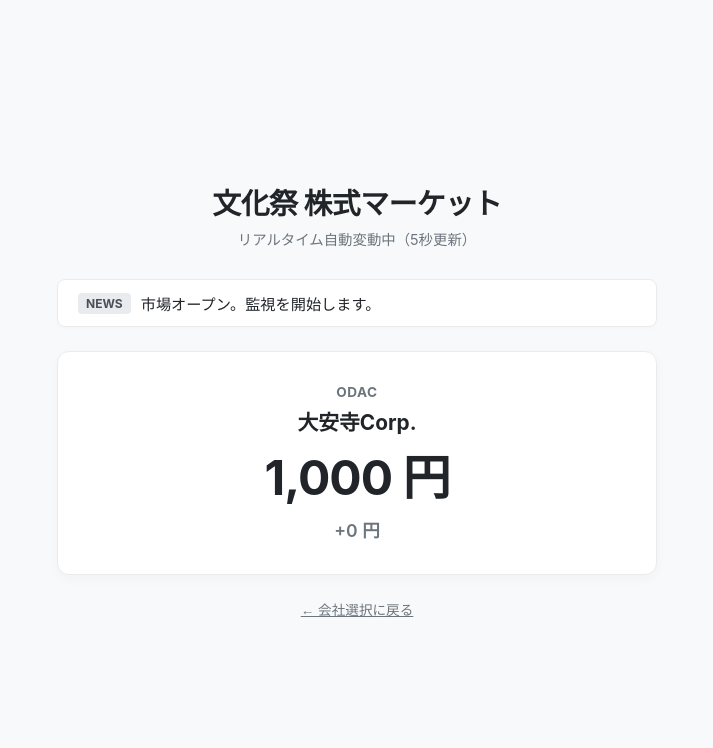
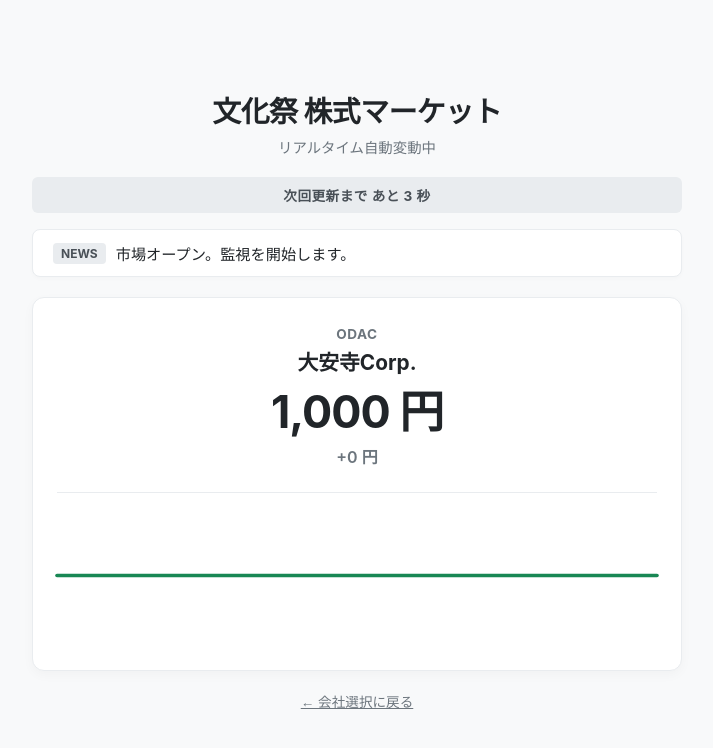
Before and after one commit to QuoCard324/shirasagi-festival, a plain HTML site: page index.html in a window 1280 px wide. Both pictures are taken after a click on the button "大安寺Corp. (ODAC)". Shown: the whole page, without its empty margins (283-996 px from the left). Drawn offline with Linux system fonts and the light colour scheme.

Commit message:
Update index.html

```diff
--- a/index.html
+++ b/index.html
@@ -36,11 +36,11 @@
 
     .container {
       width: 100%;
-      max-width: 600px;
+      max-width: 650px;
     }
 
     header {
-      margin-bottom: 30px;
+      margin-bottom: 20px;
       text-align: center;
     }
 
@@ -98,7 +98,20 @@
 
     /* レート監視画面のスタイル */
     #monitorScreen {
-      display: none; /* 初期状態は非表示 */
+      display: none;
+    }
+
+    /* カウントダウンバー */
+    .timer-card {
+      background: #e9ecef;
+      border-radius: 6px;
+      padding: 8px 16px;
+      font-size: 0.85rem;
+      font-weight: 700;
+      color: #495057;
+      text-align: center;
+      margin-bottom: 16px;
+      letter-spacing: 0.5px;
     }
 
     .news-card {
@@ -111,7 +124,7 @@
       display: flex;
       align-items: center;
       gap: 10px;
-      margin-bottom: 24px;
+      margin-bottom: 20px;
       box-shadow: 0 2px 4px rgba(0, 0, 0, 0.02);
     }
 
@@ -129,10 +142,10 @@
       background: var(--card-bg);
       border: 1px solid var(--border-color);
       border-radius: 12px;
-      padding: 32px 24px;
+      padding: 28px 24px;
       box-shadow: 0 4px 12px rgba(0, 0, 0, 0.03);
       text-align: center;
-      margin-bottom: 24px;
+      margin-bottom: 20px;
     }
 
     .stock-code {
@@ -140,27 +153,58 @@
       font-weight: 700;
       color: var(--text-muted);
       letter-spacing: 0.5px;
-      margin-bottom: 6px;
+      margin-bottom: 4px;
     }
 
     .stock-name {
       font-size: 1.3rem;
       font-weight: 700;
       color: var(--text-main);
-      margin-bottom: 16px;
+      margin-bottom: 12px;
     }
 
     .stock-price {
-      font-size: 3rem;
+      font-size: 2.8rem;
       font-weight: 700;
       letter-spacing: -1px;
       line-height: 1.1;
-      margin-bottom: 12px;
+      margin-bottom: 6px;
     }
 
     .stock-change {
-      font-size: 1.1rem;
+      font-size: 1rem;
       font-weight: 600;
+      margin-bottom: 24px;
+    }
+
+    /* 折れ線グラフ表示エリア */
+    .chart-container {
+      width: 100%;
+      height: 150px;
+      border-top: 1px solid var(--border-color);
+      padding-top: 16px;
+    }
+
+    svg {
+      width: 100%;
+      height: 100%;
+      overflow: visible;
+    }
+
+    .polyline-up {
+      fill: none;
+      stroke: var(--up-color);
+      stroke-width: 3;
+      stroke-linecap: round;
+      stroke-linejoin: round;
+    }
+
+    .polyline-down {
+      fill: none;
+      stroke: var(--down-color);
+      stroke-width: 3;
+      stroke-linecap: round;
+      stroke-linejoin: round;
     }
 
     .up { color: var(--up-color); }
@@ -198,14 +242,31 @@
       </div>
     </div>
 
-    <!-- 2. 株価モニター画面（自動更新） -->
+    <!-- 2. 株価モニター画面 -->
     <div id="monitorScreen">
+      <!-- カウントダウン表示 -->
+      <div class="timer-card">
+        次回更新まで あと <span id="countdown">5</span> 秒
+      </div>
+
       <div class="news-card">
         <span class="news-tag">NEWS</span>
         <span id="newsBox">市場オープン。監視を開始します。</span>
       </div>
 
-      <div class="stock-card" id="stockCard"></div>
+      <div class="stock-card">
+        <div class="stock-code" id="stockCode"></div>
+        <div class="stock-name" id="stockName"></div>
+        <div class="stock-price" id="stockPrice"></div>
+        <div class="stock-change" id="stockChange"></div>
+
+        <!-- 折れ線グラフエリア -->
+        <div class="chart-container">
+          <svg id="chartSvg" viewBox="0 0 500 120" preserveAspectRatio="none">
+            <polyline id="chartPolyline" points="" class="polyline-up" />
+          </svg>
+        </div>
+      </div>
 
       <div class="back-btn-container">
         <button class="btn-back" onclick="resetSelection()">← 会社選択に戻る</button>
@@ -214,13 +275,13 @@
   </div>
 
   <script>
-    // 2社のみ定義
     const stocksData = {
       'ODAC': {
         code: 'ODAC',
         name: '大安寺Corp.',
         price: 1000,
         prevPrice: 1000,
+        history: [1000], // 株価履歴（グラフ用）
         news: [
           { text: "新商品の発表で期待感が高まる！", type: "boom" },
           { text: "行列ができて話題沸騰中！", type: "boom" },
@@ -235,6 +296,7 @@
         name: '山陽ホールディングス',
         price: 1000,
         prevPrice: 1000,
+        history: [1000], // 株価履歴（グラフ用）
         news: [
           { text: "上方修正を発表し好調な滑り出し！", type: "boom" },
           { text: "他校からの視察団が訪れ好評！", type: "boom" },
@@ -248,22 +310,24 @@
 
     let selectedStock = null;
     let timerId = null;
+    let timeLeft = 5;
 
-    // 会社選択時の処理
     function selectCompany(code) {
-      selectedStock = JSON.parse(JSON.stringify(stocksData[code])); // データのディープコピー
+      selectedStock = JSON.parse(JSON.stringify(stocksData[code]));
 
       document.getElementById('selectScreen').style.display = 'none';
       document.getElementById('monitorScreen').style.display = 'block';
-      document.getElementById('headerSubtitle').innerText = 'リアルタイム自動変動中（5秒更新）';
+      document.getElementById('headerSubtitle').innerText = 'リアルタイム自動変動中';
+
+      timeLeft = 5;
+      document.getElementById('countdown').innerText = timeLeft;
 
       render();
 
-      // 5秒ごとに自動変動するタイマーを開始
-      timerId = setInterval(autoUpdate, 5000);
+      // 1秒ごとにタイマーカウントダウン
+      timerId = setInterval(tick, 1000);
     }
 
-    // 選択画面に戻る処理
     function resetSelection() {
       if (timerId) clearInterval(timerId);
       selectedStock = null;
@@ -273,7 +337,45 @@
       document.getElementById('headerSubtitle').innerText = '銘柄を選択してください';
     }
 
-    // 画面更新描画
+    // 1秒刻みのタイマー処理
+    function tick() {
+      timeLeft--;
+      document.getElementById('countdown').innerText = timeLeft;
+
+      if (timeLeft <= 0) {
+        autoUpdate();
+        timeLeft = 5; // 5秒リセット
+        document.getElementById('countdown').innerText = timeLeft;
+      }
+    }
+
+    // 株価自動更新
+    function autoUpdate() {
+      if (!selectedStock) return;
+
+      selectedStock.prevPrice = selectedStock.price;
+
+      const isBoom = Math.random() < 0.5;
+      let rate = isBoom ? (0.20 + Math.random() * 0.20) : -(0.20 + Math.random() * 0.20);
+
+      let newPrice = Math.round(selectedStock.price * (1 + rate));
+      selectedStock.price = Math.max(10, newPrice);
+
+      // 履歴を追加（直近10件まで保持）
+      selectedStock.history.push(selectedStock.price);
+      if (selectedStock.history.length > 10) {
+        selectedStock.history.shift();
+      }
+
+      // ニュース切り替え
+      const targetNewsList = selectedStock.news.filter(n => n.type === (isBoom ? 'boom' : 'crash'));
+      const randomNews = targetNewsList[Math.floor(Math.random() * targetNewsList.length)];
+      document.getElementById('newsBox').innerText = randomNews.text;
+
+      render();
+    }
+
+    // 画面描画（テキスト＆グラフ）
     function render() {
       if (!selectedStock) return;
 
@@ -289,43 +391,47 @@
         changeSign = '';
       }
 
-      const card = document.getElementById('stockCard');
-      card.innerHTML = `
-        <div class="stock-code">${selectedStock.code}</div>
-        <div class="stock-name">${selectedStock.name}</div>
-        <div class="stock-price">${selectedStock.price.toLocaleString()} 円</div>
-        <div class="stock-change ${changeClass}">${changeSign}${diff.toLocaleString()} 円</div>
-      `;
+      document.getElementById('stockCode').innerText = selectedStock.code;
+      document.getElementById('stockName').innerText = selectedStock.name;
+      document.getElementById('stockPrice').innerText = `${selectedStock.price.toLocaleString()} 円`;
+
+      const changeEl = document.getElementById('stockChange');
+      changeEl.className = `stock-change ${changeClass}`;
+      changeEl.innerText = `${changeSign}${diff.toLocaleString()} 円`;
+
+      // グラフの描画計算
+      drawChart(changeClass);
     }
 
-    // 5秒ごとに完全全自動で実行される乱数変動処理
-    function autoUpdate() {
-      if (!selectedStock) return;
+    // SVGを使ったリアルタイム折れ線グラフ作成
+    function drawChart(statusClass) {
+      const history = selectedStock.history;
+      const svgWidth = 500;
+      const svgHeight = 120;
+      const padding = 10;
 
-      selectedStock.prevPrice = selectedStock.price;
-
-      // ランダムで高騰(50%の確率)か大幅下落(50%の確率)かを判定
-      const isBoom = Math.random() < 0.5;
-
-      let rate = 0;
-      if (isBoom) {
-        // 20% 〜 40% 高騰
-        rate = 0.20 + Math.random() * 0.20;
-      } else {
-        // 20% 〜 40% 大幅下落
-        rate = -(0.20 + Math.random() * 0.20);
+      if (history.length < 2) {
+        // データが1つしかない時は真ん中に横線を引く
+        document.getElementById('chartPolyline').setAttribute('points', `0,${svgHeight/2} ${svgWidth},${svgHeight/2}`);
+        return;
       }
 
-      let newPrice = Math.round(selectedStock.price * (1 + rate));
-      selectedStock.price = Math.max(10, newPrice); // 最低価格10円
+      const minPrice = Math.min(...history);
+      const maxPrice = Math.max(...history);
+      const priceRange = (maxPrice - minPrice) || 1; // 0除算防止
 
-      // 高騰/下落に合わせてニュースもランダム抽出して切替
-      const targetNewsList = selectedStock.news.filter(n => n.type === (isBoom ? 'boom' : 'crash'));
-      const randomNews = targetNewsList[Math.floor(Math.random() * targetNewsList.length)];
+      // 座標のポイントリストを計算
+      const points = history.map((price, index) => {
+        const x = (index / (history.length - 1)) * svgWidth;
+        // SVGはY軸が上下反転するため計算を調整
+        const normalizedY = (price - minPrice) / priceRange;
+        const y = svgHeight - padding - (normalizedY * (svgHeight - padding * 2));
+        return `${x},${y}`;
+      }).join(' ');
 
-      document.getElementById('newsBox').innerText = randomNews.text;
-
-      render();
+      const polyline = document.getElementById('chartPolyline');
+      polyline.setAttribute('points', points);
+      polyline.className = statusClass === 'down' ? 'polyline-down' : 'polyline-up';
     }
   </script>
 </body>
```
